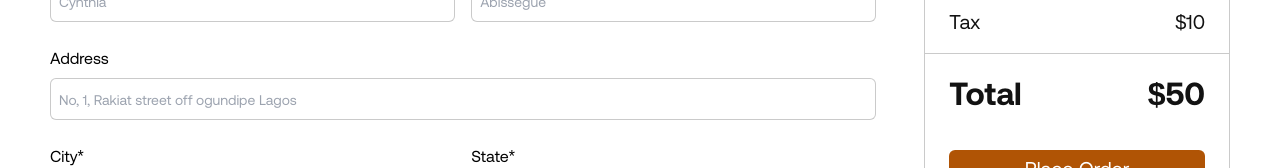
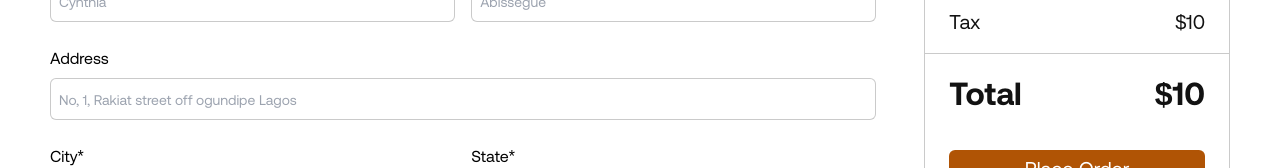
Before and after one commit to CynthiaAbi03/Timbu-e-commerce-shop, a React (Vite) app: page /checkout in a window 1280 px wide. Shown: the part 312-480 px from the top of the page. Built offline with nearby package versions, Linux system fonts and the light colour scheme; no server answers.

Commit message:
bug resolution

```diff
--- a/src/components/CartItem.jsx
+++ b/src/components/CartItem.jsx
@@ -137,7 +137,7 @@ const CartItem = () => {
             <div className="border-t border-t-greyborder"></div>
             <div className="px-[1.5rem]  max-sm:px-[3rem]  flex justify-between items-center font-bold text-primaryblack text-[2rem]">
               <p>Total</p>
-              <p>${getTotalCartAmount() + 50}</p>
+              <p>${getTotalCartAmount() + 10}</p>
             </div>
             <Link
               to="/checkout"
--- a/src/pages/Checkout.jsx
+++ b/src/pages/Checkout.jsx
@@ -348,7 +348,7 @@ const Checkout = () => {
                 <div className="border-t border-t-greyborder"></div>
                 <div className="px-[1.5rem] flex justify-between items-center font-bold text-primaryblack text-[2rem] max-sm:px-[3rem] max-sm:text-[1.5rem]">
                   <p>Total</p>
-                  <p>${getTotalCartAmount() + 50}</p>
+                  <p>${getTotalCartAmount() + 10}</p>
                 </div>
                 <Link
                   to="/"
```
